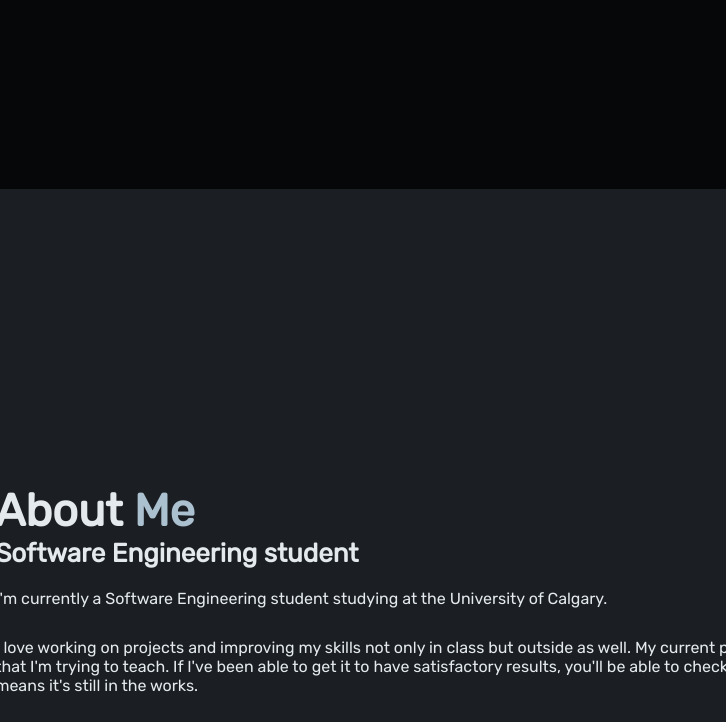
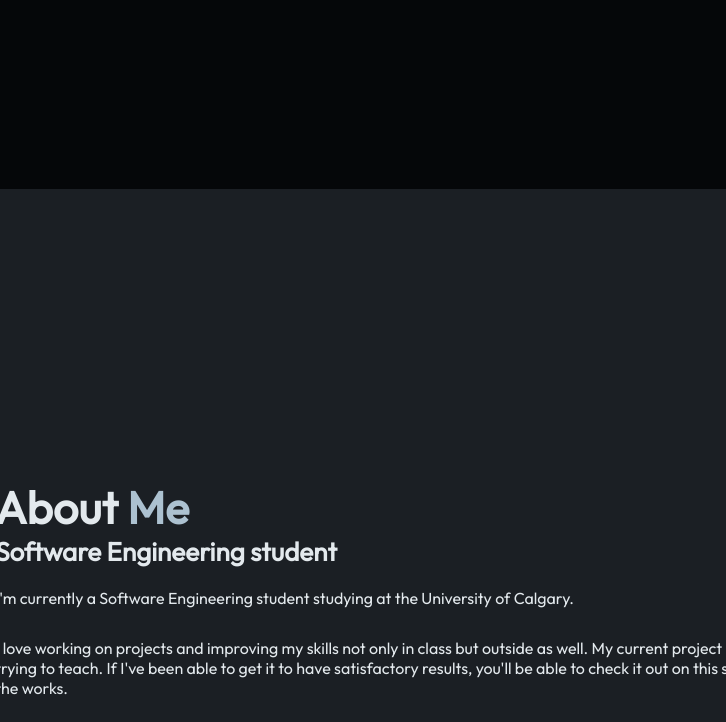
Before and after one commit to hangyulyi/hangyulyi.github.io, a plain HTML site: page index.html in a window 1280 px wide. Shown: the part 611-1333 px from the top of the page, without its empty margins (140-866 px from the left). Drawn offline with nearby package versions, Linux system fonts and the light colour scheme.

Commit message:
fix font

```diff
--- a/css/style.css
+++ b/css/style.css
@@ -1,4 +1,5 @@
-@import url('https://fonts.googleapis.com/css?family=Rubik');
+@import url('https://fonts.googleapis.com/css?family=Outfit');
+/* Manrope, Ubranist, Rubik */
 
 * {
    margin: 0;
@@ -8,7 +9,7 @@
    border: none;
    outline: none;
    scroll-behavior: smooth;
-   font-family: 'Rubik', sans-serif;
+   font-family: 'Outfit', sans-serif;
 }
 
 :root {
--- a/index.html
+++ b/index.html
@@ -49,6 +49,7 @@
       <div class="home-img">
          <img src="images/dracomon.gif" alt="">
       </div>
+      <!-- <script type="module" src="/js/three.js"></script> -->
    </section>
 
    <!-- About section -->
@@ -212,7 +213,7 @@
    <!-- Footer section -->
    <footer class="footer">
       <div class="footer-text">
-         <p>Copyright &copy; 2023 by Hangyul Yi</p>
+         <p>Copyright &copy; 2024 by Hangyul Yi</p>
       </div>
       <div class="footer-iconTop">
          <a href="#home"><i class='bx bx-up-arrow-alt' ></i></a>
```
